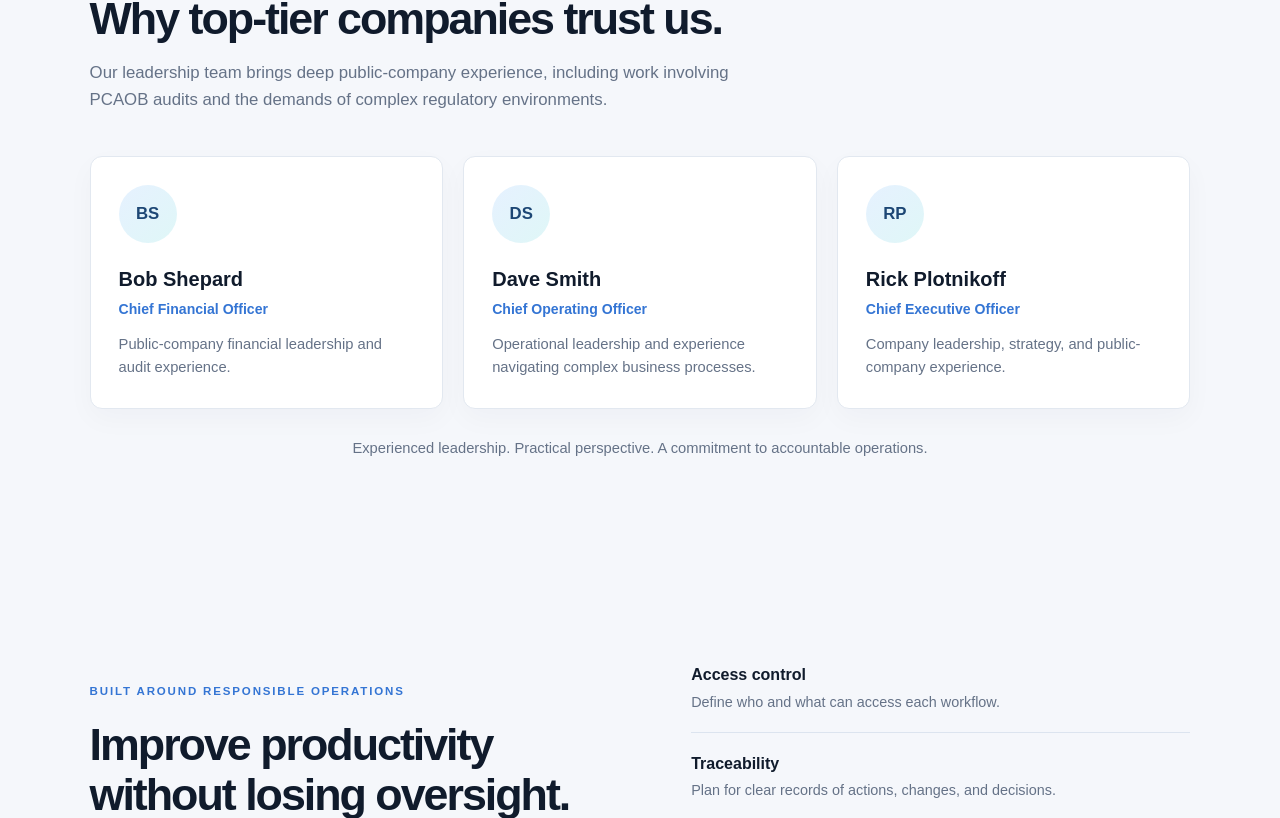
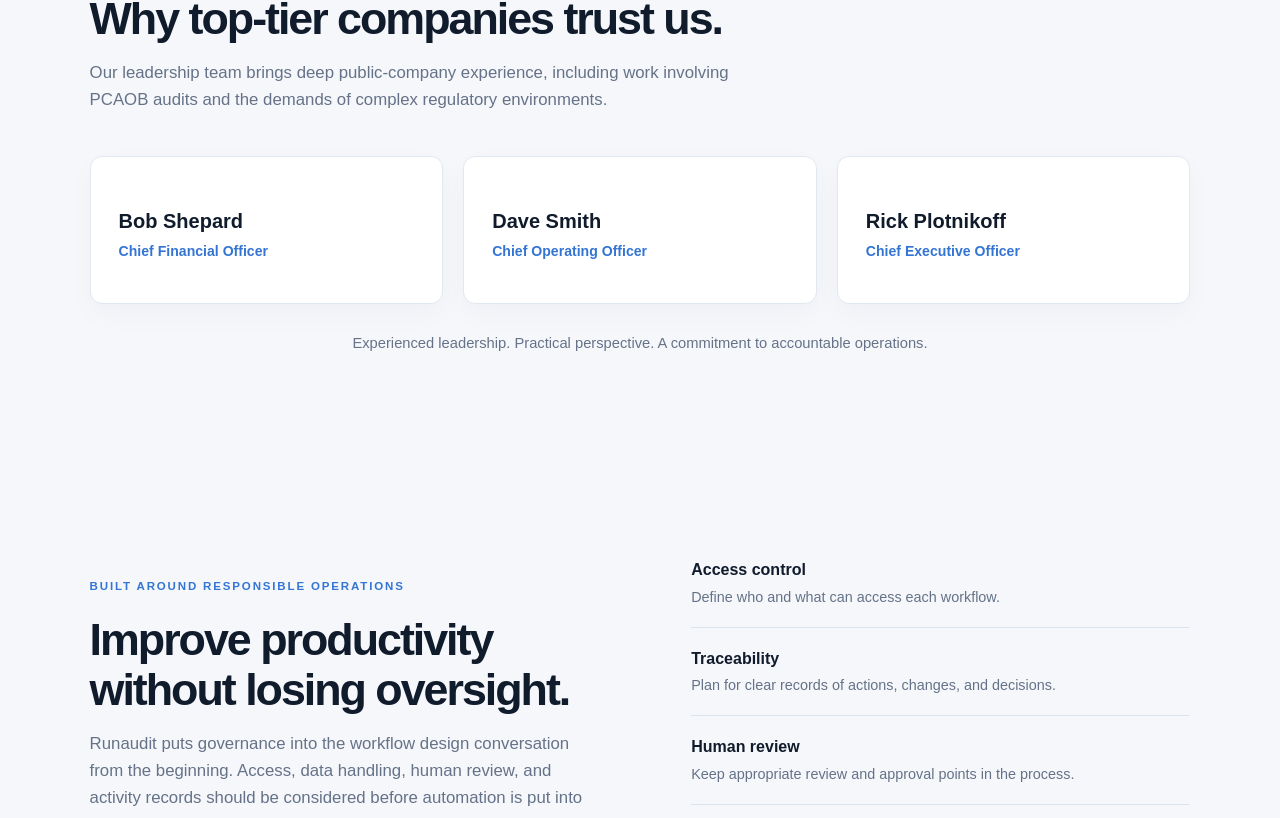
Before and after one commit to nexusai007/iposhells.com, a Next.js app: page / in a window 1280 px wide. Shown: the part 2542-3360 px from the top of the page. Built offline with nearby package versions, Linux system fonts and the light colour scheme.

Commit message:
Keep restored RunAudit team biographies factual

```diff
--- a/app/page.tsx
+++ b/app/page.tsx
@@ -14,9 +14,9 @@ const workflowExamples = [
 ];
 
 const leadership = [
-  { name: "Bob Shepard", role: "Chief Financial Officer", detail: "Public-company financial leadership and audit experience." },
-  { name: "Dave Smith", role: "Chief Operating Officer", detail: "Operational leadership and experience navigating complex business processes." },
-  { name: "Rick Plotnikoff", role: "Chief Executive Officer", detail: "Company leadership, strategy, and public-company experience." }
+  { name: "Bob Shepard", role: "Chief Financial Officer" },
+  { name: "Dave Smith", role: "Chief Operating Officer" },
+  { name: "Rick Plotnikoff", role: "Chief Executive Officer" }
 ];
 
 export default function Home() {
@@ -63,7 +63,7 @@ export default function Home() {
       </section>
       <section className="section team-section" id="who-we-are">
         <div className="section-heading"><p className="eyebrow">WHO WE ARE</p><h2>Why top-tier companies trust us.</h2><p>Our leadership team brings deep public-company experience, including work involving PCAOB audits and the demands of complex regulatory environments.</p></div>
-        <div className="team-grid">{leadership.map(person => <article className="team-card" key={person.name}><div className="team-initials" aria-hidden="true">{person.name.split(" ").map(part => part[0]).join("")}</div><h3>{person.name}</h3><p className="team-role">{person.role}</p><p>{person.detail}</p></article>)}</div>
+        <div className="team-grid">{leadership.map(person => <article className="team-card" key={person.name}><h3>{person.name}</h3><p className="team-role">{person.role}</p></article>)}</div>
         <p className="team-footnote">Experienced leadership. Practical perspective. A commitment to accountable operations.</p>
       </section>
       <section className="section governance" id="governance">
```
